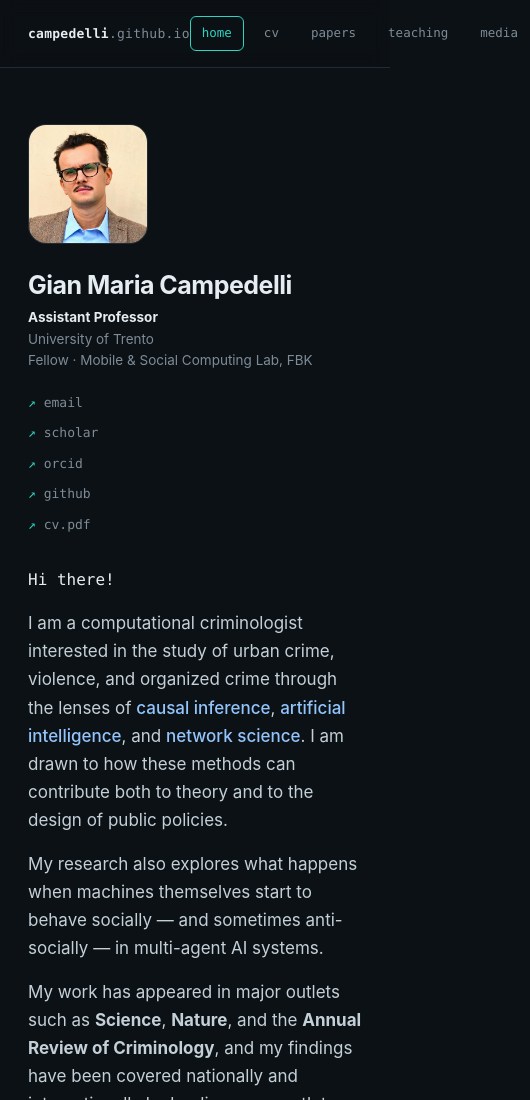
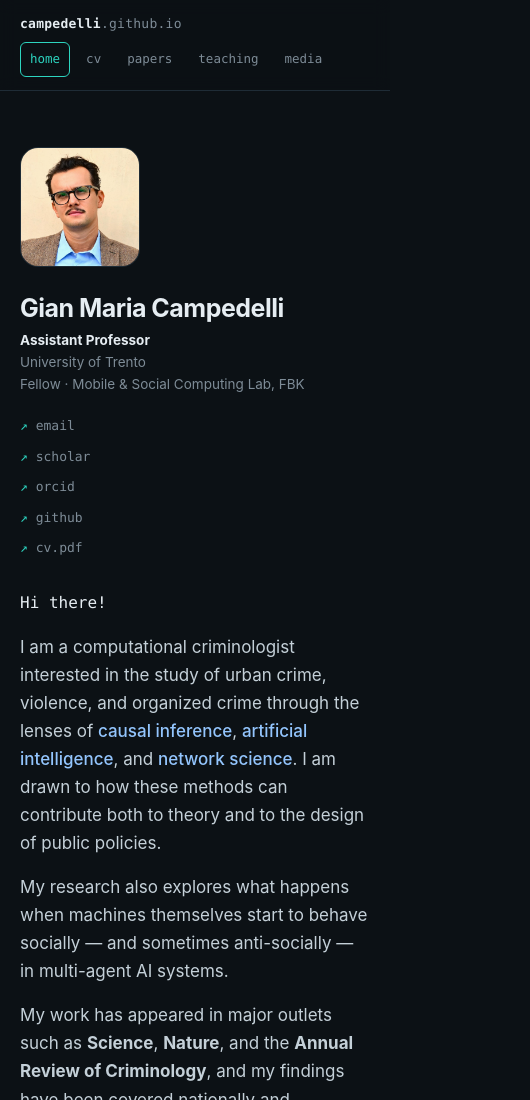
Before and after one commit to gmcampedelli/gmcampedelli.github.io, a plain HTML site: page index.html in a window 390 px wide. Shown: the top 1100 px of the page, 530 px wide, since content can reach past the window. Drawn offline with Linux system fonts and the light colour scheme.

Commit message:
Fix mobile nav overflow; bump CSS cache version
Co-Authored-By: Claude Opus 4.8 <noreply@anthropic.com>

```diff
--- a/assets/style.css
+++ b/assets/style.css
@@ -205,4 +205,12 @@ footer.site a:hover{color:var(--accent)}
   .row{grid-template-columns:1fr;gap:5px}
   .cv-section{grid-template-columns:1fr;gap:10px}
   .page-head h1{font-size:27px}
+  /* nav: wrap onto its own line instead of overflowing the screen */
+  nav.site .nav-inner{flex-wrap:wrap;gap:8px 12px;padding:13px 20px}
+  .nav-links{flex-wrap:wrap;gap:6px;width:100%}
+  .nav-links a{padding:6px 9px}
+  .wrap,.home-shell{padding-left:20px;padding-right:20px}
 }
+/* belt-and-braces: never allow sideways drag of the whole page */
+html{-webkit-text-size-adjust:100%}
+nav.site .nav-inner{max-width:100%}
--- a/index.html
+++ b/index.html
@@ -5,7 +5,7 @@
 <meta name="viewport" content="width=device-width, initial-scale=1">
 <title>Gian Maria Campedelli</title>
 <meta name="description" content="Gian Maria Campedelli — Assistant Professor at the University of Trento and Fellow at Fondazione Bruno Kessler. Computational criminology, multi-agent AI systems, causal inference, and public policy.">
-<link rel="stylesheet" href="assets/style.css?v=2">
+<link rel="stylesheet" href="assets/style.css?v=3">
 </head>
 <body>
 <nav class="site"><div class="nav-inner">
```
Also changed, not shown: cv.html (+1 -1 lines), media.html (+1 -1 lines), papers.html (+1 -1 lines), teaching.html (+1 -1 lines).
